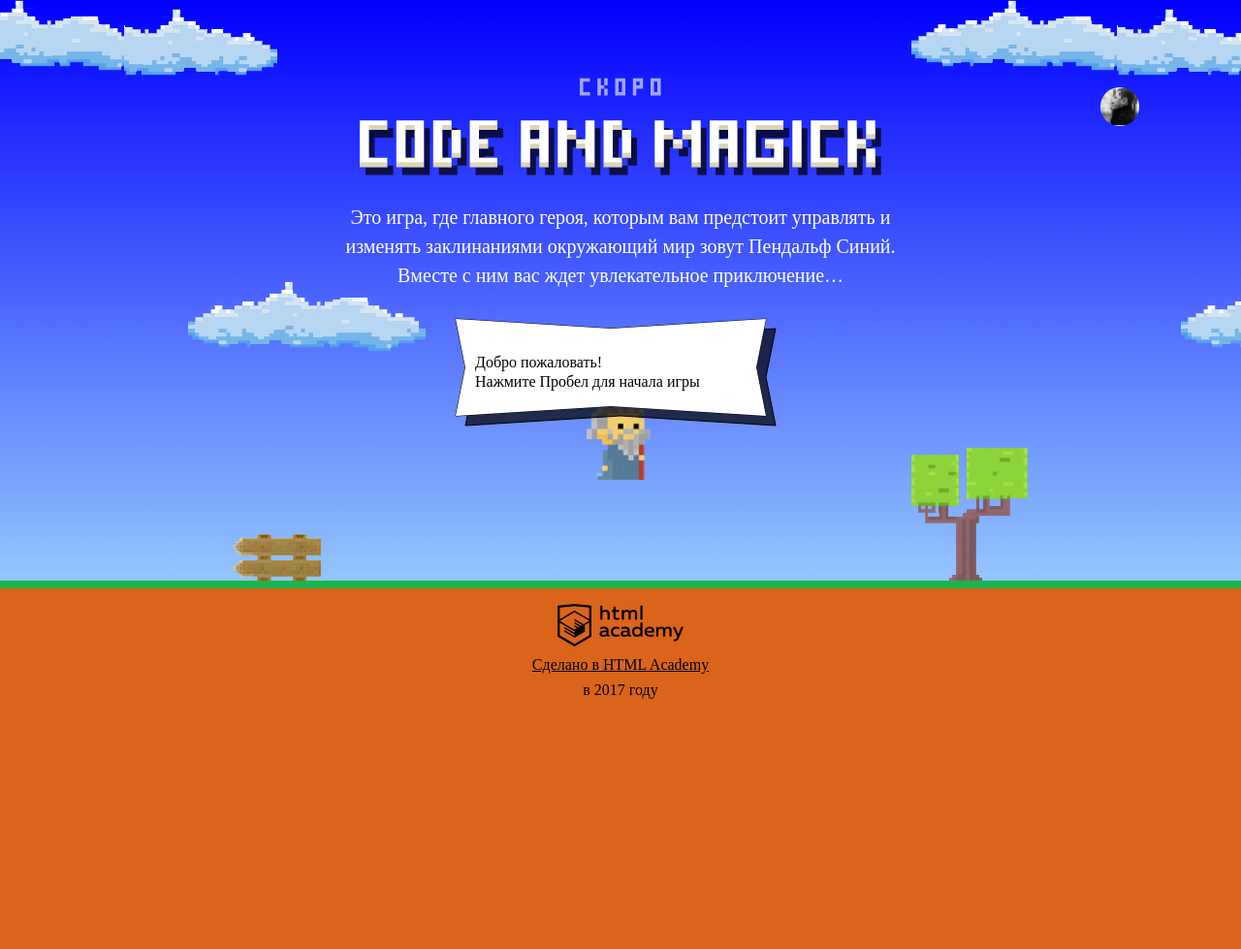
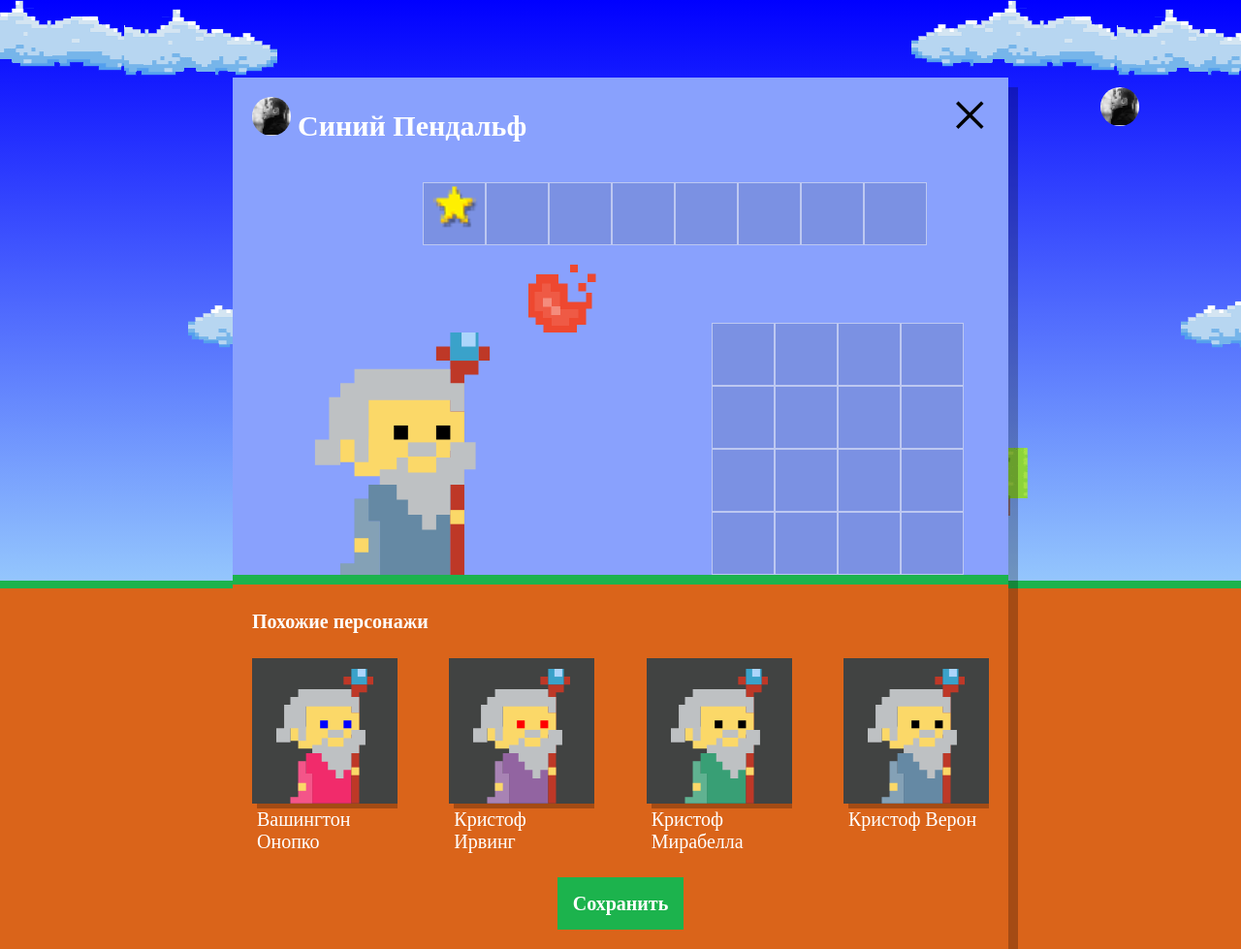
Before and after one commit to MushWROOM/580203-code-and-magick, a website: page index.html in a window 1280 px wide. Shown: the whole page at 97% size. Before the commit the page ends 800 px from the top, so only its background shows below. Drawn offline with Linux system fonts and the light colour scheme; a web font is replaced by a local one.

Commit message:
Всё работает, ура.

```diff
--- a/index.html
+++ b/index.html
@@ -203,6 +203,6 @@
 }
 </script>
 <script src="js/game.js"></script>
-
+<script src="js/setup.js"></script>
 </body>
 </html>
--- /dev/null
+++ b/js/setup.js
@@ -0,0 +1,41 @@
+'use strict';
+var names = ['Иван', 'Хуан Себастьян', 'Мария', 'Кристоф', 'Виктор', 'Юлия', 'Люпита', 'Вашингтон'];
+var surnames = ['да Марья', 'Верон', 'Мирабелла', 'Вальц', 'Онопко', 'Топольницкая', 'Нионго', 'Ирвинг'];
+var coatColors = ['rgb(101, 137, 164)', 'rgb(241, 43, 107)', 'rgb(146, 100, 161)', 'rgb(56, 159, 117)', 'rgb(215, 210, 55)', 'rgb(0, 0, 0)'];
+var eyesColors = ['black', 'red', 'blue', 'yellow', 'green'];
+var userDialog = document.querySelector('.setup');
+userDialog.classList.remove('hidden');
+document.querySelector('.setup-similar').classList.remove('hidden');
+var similarListElement = document.querySelector('.setup-similar-list');
+var similarWizardTemplate = document.querySelector('#similar-wizard-template').content;
+var createWizards = function (name, surname, coatColor, eyesColor) {
+  var wizards = [];
+  for (var i = 0; i < 4; i++) {
+    var fullname = name[Math.floor(Math.random() * name.length)] + ' ' + surname[Math.floor(Math.random() * surname.length)];
+    var wizardCoatColor = coatColor[Math.floor(Math.random() * coatColor.length)];
+    var wizardEyesColor = eyesColor[Math.floor(Math.random() * eyesColor.length)];
+    wizards[i] = {
+      name: fullname,
+      coat: wizardCoatColor,
+      eyes: wizardEyesColor
+    };
+  }
+  return wizards;
+};
+var getWizard = function (wizard) {
+  var wizardElement = similarWizardTemplate.cloneNode(true);
+  wizardElement.querySelector('.setup-similar-label').textContent = wizard.name;
+  wizardElement.querySelector('.wizard-coat').style.fill = wizard.coat;
+  wizardElement.querySelector('.wizard-eyes').style.fill = wizard.eyes;
+  return wizardElement;
+};
+var appendFragment = function (wizard) {
+  var fragment = document.createDocumentFragment();
+  for (var i = 0; i < wizard.length; i++) {
+    fragment.appendChild(getWizard(wizard[i]));
+  }
+  return fragment;
+};
+var wizards = createWizards(names, surnames, coatColors, eyesColors);
+similarListElement.appendChild(appendFragment(wizards));
+userDialog.querySelector('.setup-similar').classList.remove('hidden');
```
